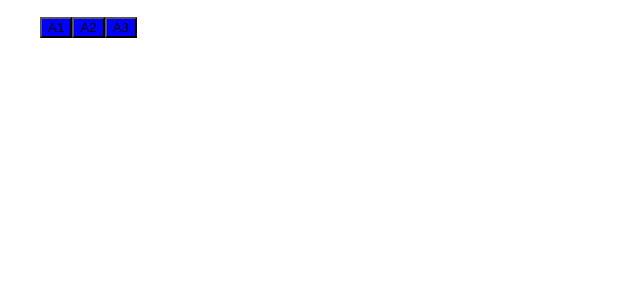
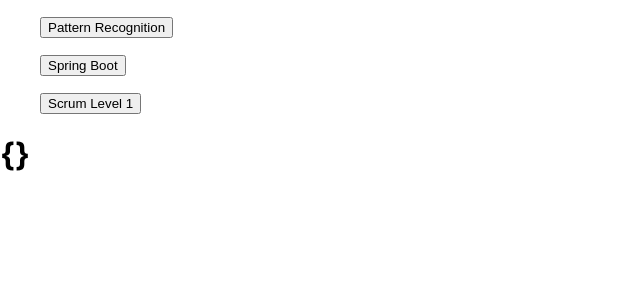
Before and after one commit to olNYXlo/React-Applications, a React (Create React App) app: page / in a window 1280 px wide. Shown: the top 300 px of the page, without its empty margins (0-640 px from the left). Built offline with nearby package versions, Linux system fonts and the light colour scheme.

Commit message:
11.30am   3/10/19  disappearing button

```diff
--- /dev/null
+++ b/src/DisappearingButton.js
@@ -0,0 +1,89 @@
+import React from 'react';
+import ReactDOM from 'react-dom';
+
+
+class DisappearingButton extends React.Component {
+    constructor() {
+      super();
+    }
+    // Don't have to define state
+    // can just use sessionStorage & read values from there
+
+    toggle (element){
+        sessionStorage.setItem(element.target.id,JSON.stringify(true))
+      }
+    // generic onClick function that inputs a new item into the sessionStorage
+    // that is tagged to the button_ID
+
+
+      render() {
+        const tests = [{
+          "settingsId": 2,
+          "poolId": 2,
+          "testCat": "Non-Technical",
+          "testType": "Logical",
+          "testSubtype": "Pattern Recognition",
+          "noOfQns": 20,
+          "timeLimit": 20,
+          "isHidden": false
+        },
+        {
+          "settingsId": 3,
+          "poolId": 33,
+          "testCat": "Technical",
+          "testType": "Programming",
+          "testSubtype": "Spring Boot",
+          "noOfQns": 20,
+          "timeLimit": 30,
+          "isHidden": false
+        },
+        {
+          "settingsId": 4,
+          "poolId": 2,
+          "testCat": "Technical",
+          "testType": "Agile",
+          "testSubtype": "Scrum Level 1",
+          "noOfQns": 10,
+          "timeLimit": 20,
+          "isHidden": false
+        }];
+        // Assuming get a list of test details to be completed from another API
+
+        // maps the list of test details to generate individual buttons
+        // for each test detail
+        // Button will be made in an ordered list
+        // will first check if the sessionStorage has the Item of that specific testSubtype
+        // if it exists, the button will not render
+
+        // So, on the first page load, all buttons will be rendered as the sessionStorage is
+        // empty. Only upon clicking the button & refresh of page will the button disappear
+
+        // the buttons generated are tagged with a button_id == the value of the test Subtype
+        const buttons = tests.map((test, i) => (
+          <ol>
+            {!sessionStorage.getItem(test["testSubtype"]) &&
+            <button
+              id={test["testSubtype"]}
+              onClick={this.toggle}
+            >
+              {test["testSubtype"]}
+            </button>
+            }
+          </ol>
+        ));
+
+
+
+        // the header is only there for logical tracking & checking that
+        // the toggle function works fine
+        return <div>
+          {buttons}
+          <h1>
+              {JSON.stringify(sessionStorage)}
+          </h1>
+        </div> ;
+      } // end of render
+
+    } // end of Disappearingbutton class
+export default DisappearingButton;
+ReactDOM.render(<DisappearingButton />, document.getElementById('root'));
--- a/src/TicketBooking.js
+++ b/src/TicketBooking.js
@@ -12,7 +12,8 @@
     this.state = {
       isHidden1 : JSON.parse(sessionStorage.getItem('isHidden1')) || false,
       isHidden2 : JSON.parse(sessionStorage.getItem('isHidden2')) || false,
-      isHidden3 : JSON.parse(sessionStorage.getItem('isHidden3')) || false
+      isHidden3 : JSON.parse(sessionStorage.getItem('isHidden3')) || false,
+      session : JSON.stringify(sessionStorage) || false
     }
   }
 
@@ -43,6 +44,12 @@
   }
 }
 */
+
+  toggle (element){
+    sessionStorage.setItem(element.target.id,JSON.stringify(true))
+  }
+
+
   toggleHidden1 () {
     sessionStorage.setItem('isHidden1',JSON.stringify(true))
   }
@@ -65,8 +72,62 @@
     document.getElementById(element.target.id).style.background = newColor;
   }
 
+  render() {
+    const tests = [{
+      "settingsId": 2,
+      "poolId": 2,
+      "testCat": "Non-Technical",
+      "testType": "Logical",
+      "testSubtype": "Pattern Recognition",
+      "noOfQns": 20,
+      "timeLimit": 20,
+      "isHidden": false
+    },
+    {
+      "settingsId": 3,
+      "poolId": 33,
+      "testCat": "Technical",
+      "testType": "Programming",
+      "testSubtype": "Spring Boot",
+      "noOfQns": 20,
+      "timeLimit": 30,
+      "isHidden": false
+    },
+    {
+      "settingsId": 4,
+      "poolId": 2,
+      "testCat": "Technical",
+      "testType": "Agile",
+      "testSubtype": "Scrum Level 1",
+      "noOfQns": 10,
+      "timeLimit": 20,
+      "isHidden": false
+    }];
 
+    const buttons = tests.map((test, i) => (
+      <ol>
+        {!sessionStorage.getItem(test["testSubtype"]) &&
+        <button
+          id={test["testSubtype"]}
+          onClick={this.toggle}
+        >
+          {test["testSubtype"]}
+        </button>
+        }
+      </ol>
+    ));
+    return <div>
+      {buttons}
+      <h1>
+          {JSON.stringify(sessionStorage)}
+      </h1>
+    </div> ;
+  }
+
+ /*
   render() {
+
+
 
     const Child1 = () => (
       <button
@@ -104,11 +165,16 @@
         {!this.state.isHidden1 && <Child1 />}
         {!this.state.isHidden2 && <Child2 />}
         {!this.state.isHidden3 && <Child3 />}
+        <h1>
+          {JSON.stringify(sessionStorage)}
+        </h1>
+
 
 
       </ol>
     )
     }
+    */
 
   /*
   render() {
--- a/src/index.js
+++ b/src/index.js
@@ -9,14 +9,17 @@
 import PostDB from './PostDB';
 import Test from './TEST';
 import FrontEndTest from './FrontEndTest';
+import DisappearingButton from './DisappearingButton';
 
- ReactDOM.render(<Booking />, document.getElementById('root'));
+//ReactDOM.render(<Booking />, document.getElementById('root'));
 // ReactDOM.render(<App />, document.getElementById('root'));
 // ReactDOM.render(<Learning />, document.getElementById('root'));
 // ReactDOM.render(<ShowDB />, document.getElementById('root'));
 //ReactDOM.render(<PostDB />, document.getElementById('root'));
 // ReactDOM.render(<Test />, document.getElementById('root'));
 //ReactDOM.render(<FrontEndTest />, document.getElementById('root'));
+ReactDOM.render(<DisappearingButton />,document.getElementById('root'));
+
 
 // If you want your app to work offline and load faster, you can change
 // unregister() to register() below. Note this comes with some pitfalls.
```
